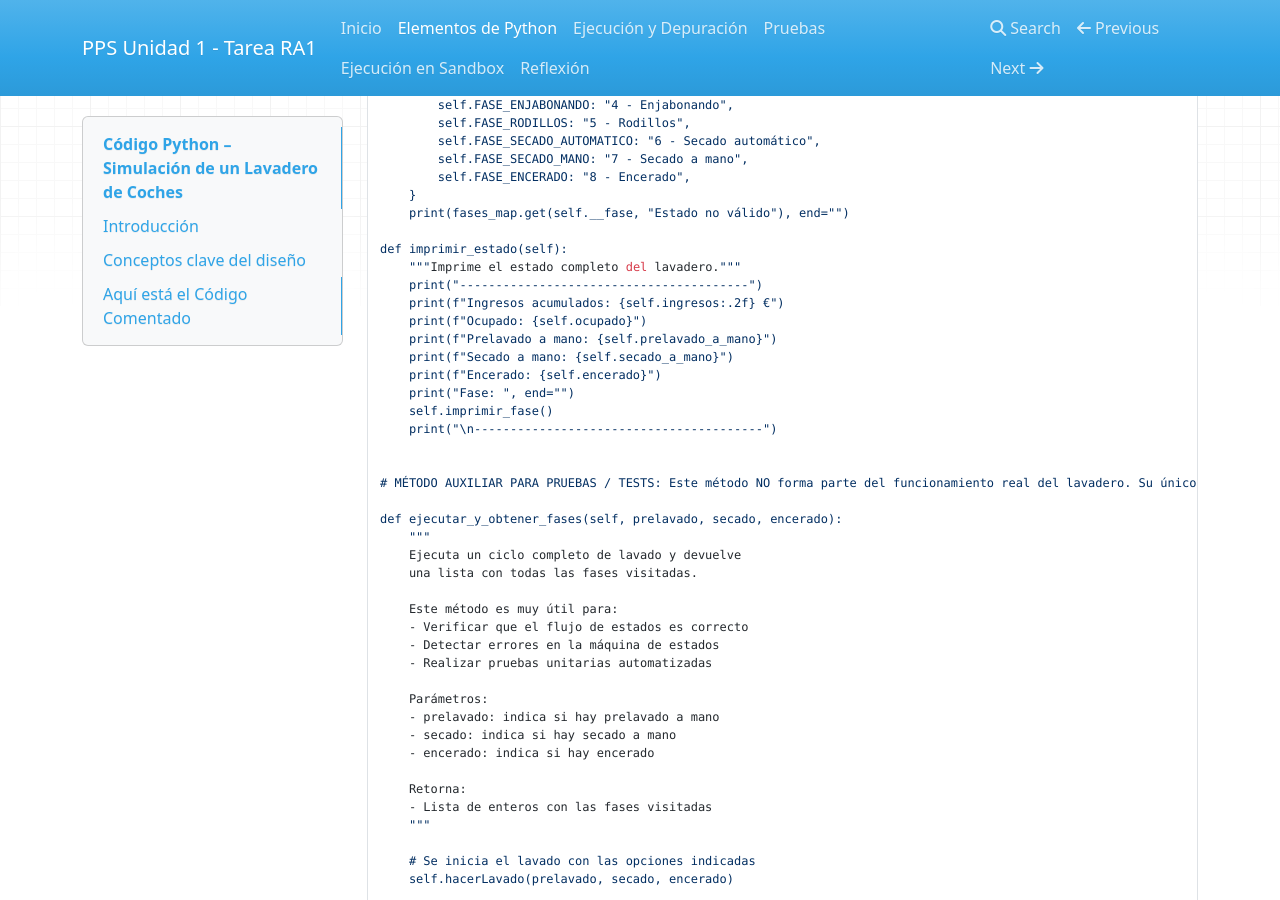
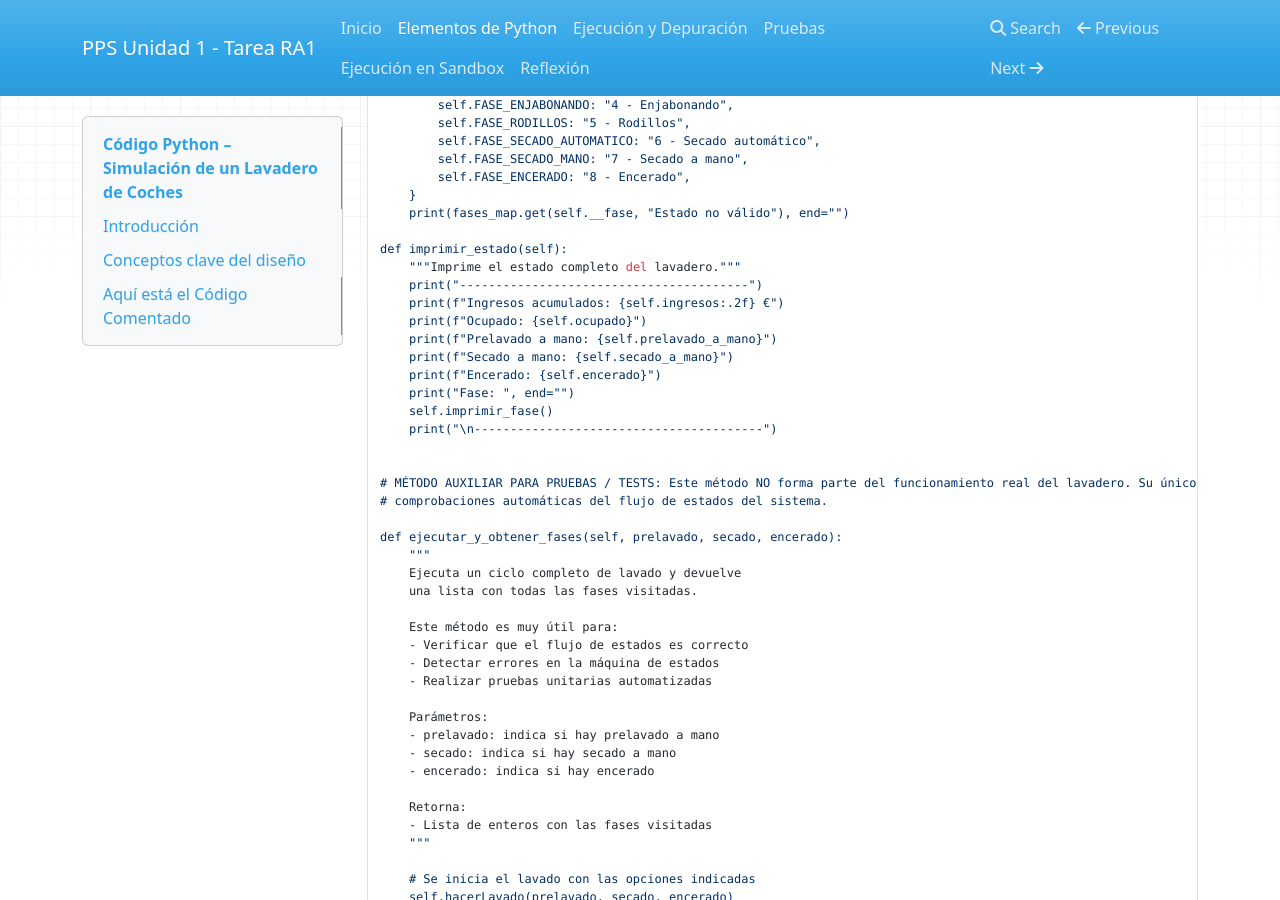
Before and after one commit to carloscastillogon1/Unidad1-TareaRA1-CarlosCastillo, an MkDocs documentation site: the page built from docs/python.md, in a window 1280 px wide and 900 px high, scrolled down 4743 px. Built offline with MkDocs 1.6.1, drawn with Linux system fonts in a browser that asks for light colours; nearby versions of some CDN libraries.

```diff
--- a/docs/python.md
+++ b/docs/python.md
@@ -275,7 +275,8 @@ class Lavadero:
         print("\n----------------------------------------")
 
 
-    # MÉTODO AUXILIAR PARA PRUEBAS / TESTS: Este método NO forma parte del funcionamiento real del lavadero. Su único propósito es facilitar pruebas unitarias y comprobaciones automáticas del flujo de estados del sistema.
+    # MÉTODO AUXILIAR PARA PRUEBAS / TESTS: Este método NO forma parte del funcionamiento real del lavadero. Su único propósito es facilitar pruebas unitarias y
+    # comprobaciones automáticas del flujo de estados del sistema.
 
     def ejecutar_y_obtener_fases(self, prelavado, secado, encerado):
         """
```
